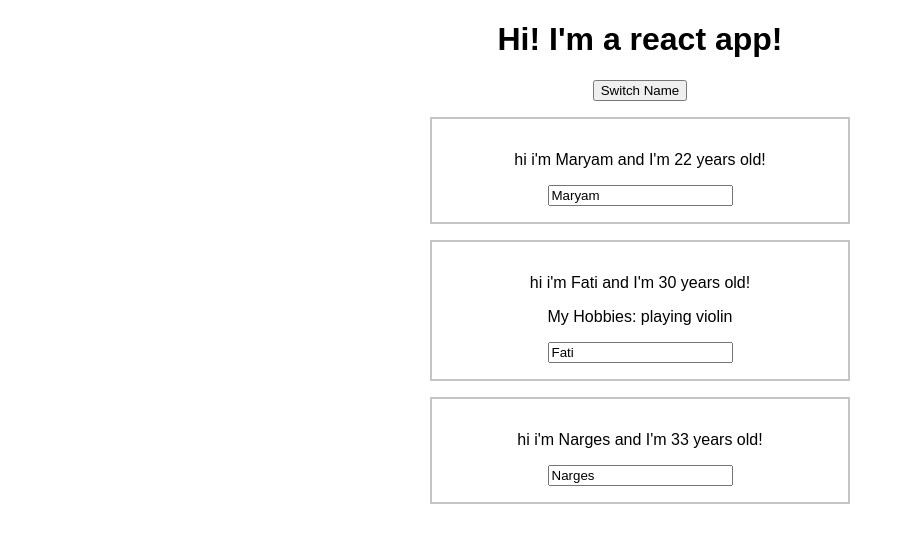
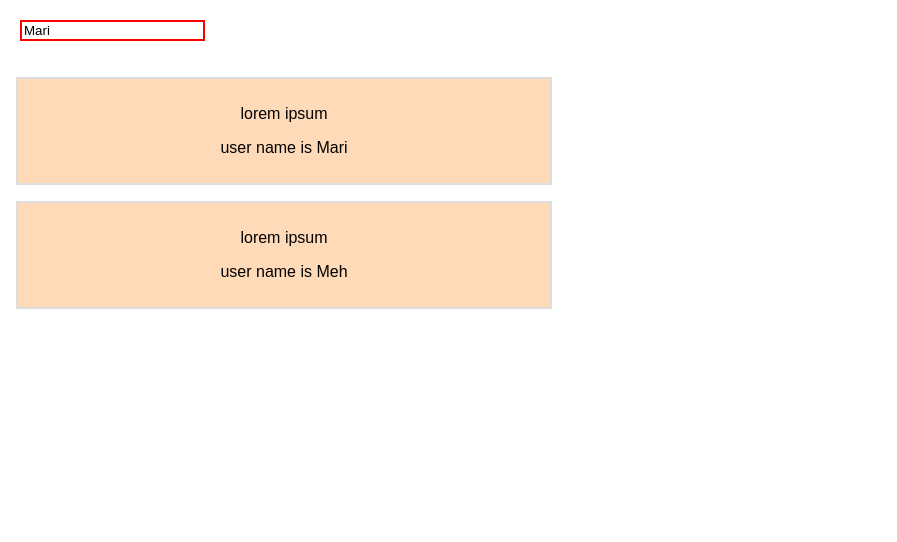
Before and after one commit to mimbele/react-playground, a React (Create React App) app: page / in a window 1280 px wide. Shown: the top 542 px of the page, without its empty margins (0-897 px from the left). Built offline with nearby package versions, Linux system fonts and the light colour scheme.

Commit message:
exercise of base features madule done

```diff
--- a/src/App.js
+++ b/src/App.js
@@ -1,57 +1,30 @@
-import React, { useState } from 'react';
+import React, { Component } from 'react';
 import './App.css';
-import Person from './Person/Person'
+import UserInput from './UserInput/UserInput'
+import UserOutput from './UserOutput/UserOutput'
 
-const app = props => {
+class App extends Component {
 
-  const [currentPersonsState, setPersonsState] = useState({
-    persons : [
-      {name:"Maryam", age:22},
-      {name:"Fati", age:30},
-      {name:"Narges", age:33}
-      ]
-  })
-
-  const switchNameHandler = (newName) => {
-    setPersonsState({
-      persons :[
-        {name:"Maryam", age:22},
-        {name:newName, age:30},
-        {name:"Narges", age:33}
-      ]
-    })
+  state = {
+    username:["Mari","Meh"]
   }
 
-  const changeNameHandler = (event) => {
-    setPersonsState({
-      persons :[
-        {name:"Maryam", age:22},
-        {name:event.target.value, age:30},
-        {name:"Narges", age:33}
-      ]
-    })
+  changeUsernameHandler = (event) => {
+    this.setState({
+        username:[event.target.value,"Meh"]
+      })
   }
 
-
-  return (
-    <div className="App">
-      <h1>Hi! I'm a react app!</h1>
-      <button onClick={() => switchNameHandler("Fatemeh")}>Switch Name</button>
-      <Person
-        name={currentPersonsState.persons[0].name}
-        age={currentPersonsState.persons[0].age}/>
-      <Person
-        name={currentPersonsState.persons[1].name}
-        age={currentPersonsState.persons[1].age}
-        click={() => switchNameHandler("Fatiiiiii")}
-        change={changeNameHandler}>My Hobbies: playing violin</Person>
-      <Person
-        name={currentPersonsState.persons[2].name}
-        age={currentPersonsState.persons[2].age}/>
-    </div>
-    // React.createElement('div', {className:'App'}, React.createElement('h1',null, "Hi! I'm a react app!"))
-  );
+  render() {
+    return (
+      <div>
+        <UserInput  userName={this.state.username[0]} onchange={this.changeUsernameHandler}/>
+        <UserOutput userName={this.state.username[0]}/>
+        <UserOutput userName={this.state.username[1]}/>
+      </div>
+    );
+  }
 
 }
 
-export default app;
+export default App;
--- a/src/Person/Person.css
+++ /dev/null
@@ -1,8 +0,0 @@
-.Person {
-    width: 30%;
-    margin: 16px auto;
-    border: 2px solid rgb(197, 197, 197);
-    box-shadow: 2px solid rgb(119, 119, 119);
-    text-align: center;
-    padding: 16px;
-}
--- a/src/Person/Person.js
+++ /dev/null
@@ -1,14 +0,0 @@
-import React from 'react'
-import "./Person.css"
-
-const person = (props) => {
-    return (
-        <div className="Person">
-            <p onClick={props.click}>hi i'm {props.name} and I'm {props.age} years old!</p>
-            <p>{props.children}</p>
-            <input type="text" onChange={props.change} value={props.name}/>
-        </div>
-    )
-}
-
-export default person;
--- /dev/null
+++ b/src/UserInput/UserInput.js
@@ -0,0 +1,16 @@
+import React from 'react'
+
+const userInput = props => {
+    const inputStyle = {
+        border : "2px solid red",
+        margin: "20px"
+    }
+    return (
+        <input type='text'
+        style={inputStyle}
+        onChange={props.onchange}
+        value={props.userName}/>
+    );
+}
+
+export default userInput;
--- /dev/null
+++ b/src/UserOutput/UserOutput.css
@@ -0,0 +1,9 @@
+.UserOutput{
+    margin: 16px;
+    width: 40%;
+    border: 2px solid #ddd;
+    box-shadow: 2px solid silver;
+    padding: 10px;
+    text-align : center;
+    background-color: peachpuff;
+}
--- /dev/null
+++ b/src/UserOutput/UserOutput.js
@@ -0,0 +1,13 @@
+import React from 'react'
+import './UserOutput.css'
+
+const userOutput = props => {
+    return (
+        <div className="UserOutput">
+            <p>lorem ipsum</p>
+            <p>user name is {props.userName} </p>
+        </div>
+    );
+}
+
+export default userOutput;
```
